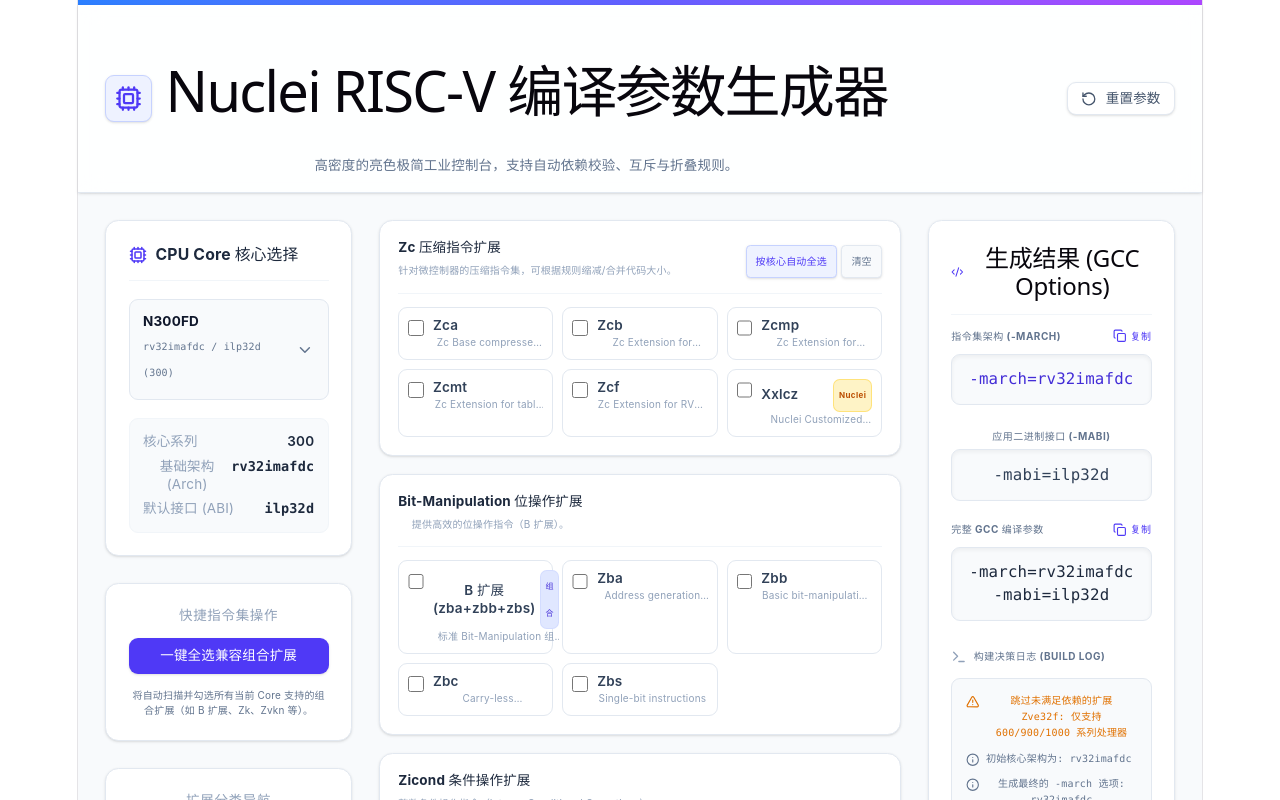
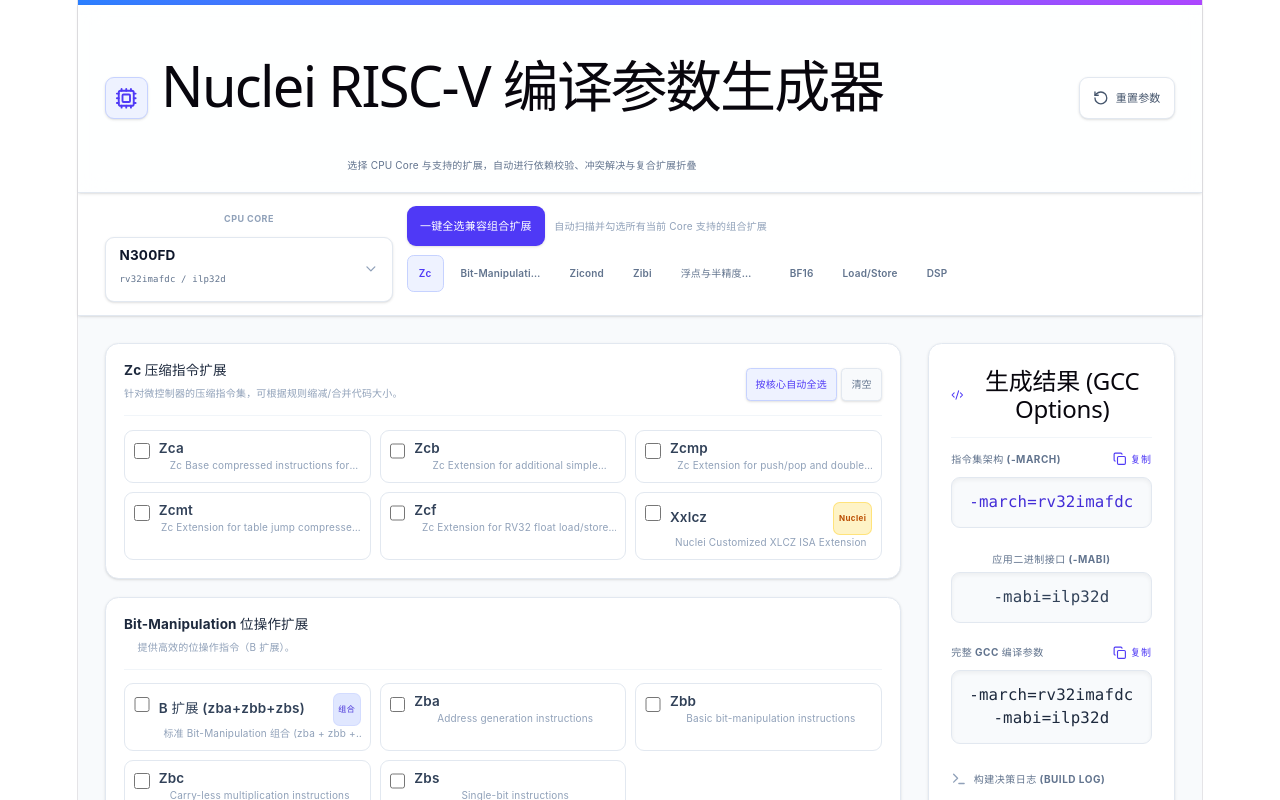
Before and after one commit to vibeagi/cpu-feature-selector, a React (Vite) app: page / in a window 1280 px wide. Shown: the top 800 px of the page. Built offline with nearby package versions, Linux system fonts and the light colour scheme.

Commit message:
refactor: move Core selector and category nav to fixed top bar with scrollable extensions below

```diff
--- a/src/App.tsx
+++ b/src/App.tsx
@@ -311,29 +311,29 @@ function App() {
   };
 
   return (
-    <div className="min-h-screen bg-slate-50 text-slate-800 flex flex-col font-sans antialiased selection:bg-indigo-150">
+    <div className="min-h-screen bg-slate-50 text-slate-800 flex flex-col font-sans antialiased">
       {/* Top Engineering Grid Bar */}
       <div className="h-1 bg-gradient-to-r from-blue-500 via-indigo-500 to-purple-500 w-full" />
 
       {/* Header */}
-      <header className="border-b border-slate-200 bg-white/85 backdrop-blur-md sticky top-0 z-30 py-4 px-6 shadow-sm">
-        <div className="max-w-7xl mx-auto flex flex-col md:flex-row md:items-center md:justify-between gap-4">
+      <header className="border-b border-slate-200 bg-white/85 backdrop-blur-md sticky top-0 z-30 py-3 px-6 shadow-sm">
+        <div className="max-w-7xl mx-auto flex flex-col md:flex-row md:items-center md:justify-between gap-2">
           <div className="flex items-center gap-3">
             <div className="bg-indigo-50 border border-indigo-200 p-2 rounded-lg text-indigo-600 shadow-sm">
-              <Cpu className="h-6 w-6" />
+              <Cpu className="h-5 w-5" />
             </div>
             <div>
-              <h1 className="text-xl md:text-2xl font-bold tracking-tight text-slate-900 m-0 leading-tight">
+              <h1 className="text-base font-bold tracking-tight text-slate-900 m-0 leading-tight">
                 Nuclei RISC-V 编译参数生成器
               </h1>
-              <p className="text-xs text-slate-500 mt-1">
-                高密度的亮色极简工业控制台，支持自动依赖校验、互斥与折叠规则。
+              <p className="text-[10px] text-slate-500 mt-0.5">
+                选择 CPU Core 与支持的扩展，自动进行依赖校验、冲突解决与复合扩展折叠
               </p>
             </div>
           </div>
           <button
             onClick={handleReset}
-            className="flex items-center justify-center gap-2 px-3 py-1.5 text-xs font-semibold bg-white border border-slate-200 text-slate-600 rounded-lg hover:bg-slate-50 hover:text-slate-900 transition-colors shadow-sm self-start md:self-auto"
+            className="flex items-center justify-center gap-1.5 px-3 py-1.5 text-[11px] font-semibold bg-white border border-slate-200 text-slate-600 rounded-lg hover:bg-slate-50 hover:text-slate-900 transition-colors shadow-sm self-start md:self-auto"
           >
             <RotateCcw className="h-3.5 w-3.5" />
             <span>重置参数</span>
@@ -341,61 +341,56 @@ function App() {
         </div>
       </header>
 
-      {/* Three-Column Grid Layout */}
-      <div className="flex-1 max-w-7xl w-full mx-auto p-4 md:p-6 grid grid-cols-1 lg:grid-cols-4 gap-6">
-
-        {/* Column 1: Left Navigation & Action Panel (1/4 width) */}
-        <div className="lg:col-span-1 space-y-6">
-          {/* Core Selector */}
+      {/* Fixed Top Bar: Core Selector + Category Nav + Quick Actions */}
+      <div className="border-b border-slate-200 bg-white shadow-sm sticky top-[65px] z-20">
+        <div className="max-w-7xl mx-auto px-4 md:px-6 py-3">
+          <div className="flex flex-col lg:flex-row lg:items-start gap-3">
+            {/* Core Selector - compact horizontal bar */}
+            <div className="flex-shrink-0 lg:w-64">
               <CoreSelector
                 selectedCore={selectedCore}
                 onSelectCore={handleSelectCore}
               />
+            </div>
 
-          {/* Quick Actions Panel */}
-          <div className="bg-white border border-slate-200 rounded-xl p-5 shadow-sm space-y-3">
-            <h3 className="text-xs font-bold text-slate-400 uppercase tracking-wider">快捷指令集操作</h3>
+            {/* Category Navigation + Quick Actions */}
+            <div className="flex-1 flex flex-col gap-2 min-w-0">
+              {/* Quick Actions Row */}
+              <div className="flex items-center gap-2">
                 <button
                   onClick={handleSelectAllCompatibleComposites}
-              className="w-full flex items-center justify-center gap-2 py-2 px-4 text-xs font-semibold bg-indigo-600 text-white rounded-lg hover:bg-indigo-700 active:bg-indigo-800 transition-colors shadow-sm"
+                  className="flex items-center gap-1.5 px-3 py-1.5 text-[11px] font-semibold bg-indigo-600 text-white rounded-lg hover:bg-indigo-700 active:bg-indigo-800 transition-colors shadow-sm whitespace-nowrap"
                 >
                   一键全选兼容组合扩展
                 </button>
-            <p className="text-[10px] text-slate-500 leading-normal text-center">
-              将自动扫描并勾选所有当前 Core 支持的组合扩展（如 B 扩展、Zk、Zvkn 等）。
-            </p>
+                <span className="text-[10px] text-slate-400">自动扫描并勾选所有当前 Core 支持的组合扩展</span>
               </div>
 
-          {/* Category Quick Scroll Links */}
-          <div className="bg-white border border-slate-200 rounded-xl p-5 shadow-sm">
-            <h3 className="text-xs font-bold text-slate-400 uppercase tracking-wider mb-3">扩展分类导航</h3>
-            <div className="space-y-1">
+              {/* Category Nav Links */}
+              <div className="flex flex-wrap gap-1 max-w-full">
                 {EXTENSION_CATEGORIES.map(cat => {
                   const count = getSelectedCount(cat.id);
-                // Hide if unsupported on current series
                   const exts = EXTENSIONS.filter(e => e.category === cat.id);
                   const allDisabled = exts.every(ext => {
                     const reason = getExtensionDisabledReason(ext.id, selectedIds, selectedCore);
                     return reason?.includes('系列处理器') || (ext.id === 'zmmul' && selectedCore.series !== 'nuclei-100-series');
                   });
-
                   if (allDisabled) return null;
-
                   const isActive = activeCategory === cat.id;
 
                   return (
                     <button
                       key={cat.id}
                       onClick={() => scrollToCategory(cat.id)}
-                    className={`w-full flex items-center justify-between px-3 py-1.5 rounded-lg text-left text-xs font-medium transition-colors ${
+                      className={`flex items-center gap-1 px-2.5 py-1 rounded-md text-[10px] font-semibold transition-colors whitespace-nowrap ${
                         isActive
-                        ? 'bg-indigo-50 text-indigo-600 font-semibold'
-                        : 'text-slate-600 hover:bg-slate-50 hover:text-slate-900'
+                          ? 'bg-indigo-50 text-indigo-600 border border-indigo-200'
+                          : 'text-slate-500 hover:bg-slate-50 hover:text-slate-700 border border-transparent'
                       }`}
                     >
-                    <span className="truncate">{cat.name.split(' ')[0]}</span>
+                      <span className="truncate max-w-[80px]">{cat.name.split(' ')[0]}</span>
                       {count > 0 && (
-                      <span className={`text-[10px] px-1.5 py-0.5 rounded-full font-bold ${
+                        <span className={`text-[9px] px-1 py-0.5 rounded-full font-bold ${
                           isActive ? 'bg-indigo-600 text-white' : 'bg-slate-100 text-slate-500'
                         }`}>
                           {count}
@@ -407,9 +402,13 @@ function App() {
               </div>
             </div>
           </div>
+        </div>
+      </div>
 
-        {/* Column 2 & 3: Center Extensions Control Panel (2/4 width) */}
-        <div className="lg:col-span-2">
+      {/* Main Content Area: Two-Column Layout */}
+      <div className="flex-1 max-w-7xl w-full mx-auto px-4 md:px-6 py-6 grid grid-cols-1 lg:grid-cols-4 gap-6">
+        {/* Left: Extensions (scrollable area) */}
+        <div className="lg:col-span-3">
           <ExtensionGroup
             selectedCore={selectedCore}
             selectedIds={selectedIds}
@@ -419,9 +418,9 @@ function App() {
           />
         </div>
 
-        {/* Column 4: Right Output & Log Panel (1/4 width) */}
+        {/* Right: Results Panel (sticky) */}
         <div className="lg:col-span-1">
-          <div className="sticky top-24">
+          <div className="sticky top-[160px]">
             <ResultPanel
               march={march}
               mabi={mabi}
@@ -433,7 +432,7 @@ function App() {
 
       {/* Footer */}
       <footer className="border-t border-slate-200 py-5 text-center text-xs text-slate-500 bg-white">
-        <p>Nuclei CPU Feature Selector Console © 2026. Made with Precision.</p>
+        <p>Nuclei CPU Feature Selector Console &copy; 2026. Made with Precision.</p>
       </footer>
     </div>
   );
--- a/src/components/CoreSelector.tsx
+++ b/src/components/CoreSelector.tsx
@@ -1,7 +1,7 @@
 import React, { useState, useMemo } from 'react';
 import type { CpuCore } from '../data/cores';
 import { NUCLEI_CORES } from '../data/cores';
-import { Search, ChevronDown, Cpu } from 'lucide-react';
+import { Search, ChevronDown } from 'lucide-react';
 
 interface CoreSelectorProps {
   selectedCore: CpuCore;
@@ -37,43 +37,34 @@ export const CoreSelector: React.FC<CoreSelectorProps> = ({
   };
 
   return (
-    <div className="bg-white border border-slate-200 rounded-xl p-5 shadow-sm space-y-4">
-      <div className="flex items-center gap-2 text-slate-800 border-b border-slate-100 pb-3">
-        <Cpu className="h-4 w-4 text-indigo-600" />
-        <h3 className="text-sm font-bold text-slate-800">CPU Core 核心选择</h3>
-      </div>
-
-      {/* Selected Core Dropdown trigger */}
     <div className="relative">
+      <label className="block text-[9px] font-bold text-slate-400 uppercase tracking-wider mb-1">CPU Core</label>
       <button
         onClick={() => setIsOpen(!isOpen)}
-          className="w-full flex items-center justify-between p-3 bg-slate-50 border border-slate-200 rounded-lg hover:border-slate-300 transition-colors text-left"
+        className="w-full flex items-center justify-between px-3 py-2 bg-white border border-slate-200 rounded-lg hover:border-slate-300 transition-colors text-left shadow-sm"
       >
-          <div>
-            <div className="text-xs font-bold text-slate-900">{selectedCore.name}</div>
-            <div className="text-[10px] text-slate-500 font-mono mt-0.5">
-              {selectedCore.arch} / {selectedCore.abi} ({selectedCore.series.replace('nuclei-', '').replace('-series', '')})
+        <div className="min-w-0">
+          <div className="text-xs font-bold text-slate-900 leading-tight">{selectedCore.name}</div>
+          <div className="text-[9px] text-slate-500 font-mono mt-0.5 truncate">
+            {selectedCore.arch} / {selectedCore.abi}
           </div>
         </div>
-          <ChevronDown className={`h-4 w-4 text-slate-500 transition-transform ${isOpen ? 'rotate-180' : ''}`} />
+        <ChevronDown className={`h-3.5 w-3.5 text-slate-400 flex-shrink-0 transition-transform ${isOpen ? 'rotate-180' : ''}`} />
       </button>
 
-        {/* Dropdown Panel */}
       {isOpen && (
-          <div className="absolute left-0 right-0 mt-2 p-3 bg-white border border-slate-200 rounded-lg shadow-lg z-20 space-y-3 max-h-[380px] flex flex-col">
-            {/* Search Input */}
+        <div className="absolute left-0 right-0 mt-1 p-3 bg-white border border-slate-200 rounded-lg shadow-lg z-50 space-y-2 w-72">
           <div className="relative">
-              <Search className="absolute left-2.5 top-2.5 h-3.5 w-3.5 text-slate-400" />
+            <Search className="absolute left-2.5 top-2 h-3 w-3 text-slate-400" />
             <input
               type="text"
-                placeholder="搜索 Core (如 N900)..."
+              placeholder="搜索..."
               value={searchTerm}
               onChange={(e) => setSearchTerm(e.target.value)}
-                className="w-full pl-8 pr-3 py-1.5 bg-slate-50 border border-slate-200 rounded-md text-xs text-slate-700 placeholder-slate-400 focus:outline-none focus:border-indigo-500 transition-colors"
+              className="w-full pl-7 pr-2 py-1.5 bg-slate-50 border border-slate-200 rounded-md text-xs text-slate-700 placeholder-slate-400 focus:outline-none focus:border-indigo-500 transition-colors"
             />
           </div>
 
-            {/* Quick Filter Tabs */}
           <div className="flex flex-wrap gap-1">
             {seriesList.map((series) => (
               <button
@@ -90,17 +81,13 @@ export const CoreSelector: React.FC<CoreSelectorProps> = ({
             ))}
           </div>
 
-            {/* Scrollable list */}
-            <div className="flex-1 overflow-y-auto pr-1 space-y-1 scrollbar-thin scrollbar-thumb-slate-200">
+          <div className="max-h-60 overflow-y-auto pr-1 space-y-0.5 scrollbar-thin">
             {filteredCores.map((core) => {
               const isSelected = core.name === selectedCore.name;
               return (
                 <button
                   key={core.name}
-                    onClick={() => {
-                      onSelectCore(core);
-                      setIsOpen(false);
-                    }}
+                  onClick={() => { onSelectCore(core); setIsOpen(false); }}
                   className={`w-full text-left p-2 rounded-md transition-colors flex items-center justify-between ${
                     isSelected
                       ? 'bg-indigo-50/50 text-indigo-600 font-semibold border border-indigo-100'
@@ -108,10 +95,8 @@ export const CoreSelector: React.FC<CoreSelectorProps> = ({
                   }`}
                 >
                   <div>
-                      <span className="text-xs">{core.name}</span>
-                      <span className="text-[9px] font-mono text-slate-400 ml-2">
-                        {core.arch}
-                      </span>
+                    <span className="text-xs font-medium">{core.name}</span>
+                    <span className="text-[9px] font-mono text-slate-400 ml-2">{core.arch}</span>
                   </div>
                   <span className="text-[9px] text-slate-400 uppercase">
                     {core.series.replace('nuclei-', '').replace('-series', '')}
@@ -120,32 +105,11 @@ export const CoreSelector: React.FC<CoreSelectorProps> = ({
               );
             })}
             {filteredCores.length === 0 && (
-                <div className="text-center py-4 text-slate-400 text-xs">
-                  无匹配的核心
-                </div>
+              <div className="text-center py-4 text-slate-400 text-xs">无匹配的核心</div>
             )}
           </div>
         </div>
       )}
     </div>
-
-      {/* Inline Metadata card */}
-      <div className="p-3 bg-slate-50 border border-slate-100 rounded-lg text-slate-600 space-y-1.5 text-xs">
-        <div className="flex justify-between">
-          <span className="text-slate-400">核心系列</span>
-          <span className="font-semibold text-slate-800 uppercase">
-            {selectedCore.series.replace('nuclei-', '').replace('-series', '')}
-          </span>
-        </div>
-        <div className="flex justify-between">
-          <span className="text-slate-400">基础架构 (Arch)</span>
-          <span className="font-semibold font-mono text-slate-800">{selectedCore.arch}</span>
-        </div>
-        <div className="flex justify-between">
-          <span className="text-slate-400">默认接口 (ABI)</span>
-          <span className="font-semibold font-mono text-slate-800">{selectedCore.abi}</span>
-        </div>
-      </div>
-    </div>
   );
 };
```
Lines whose indentation alone changed are shown as unchanged.
